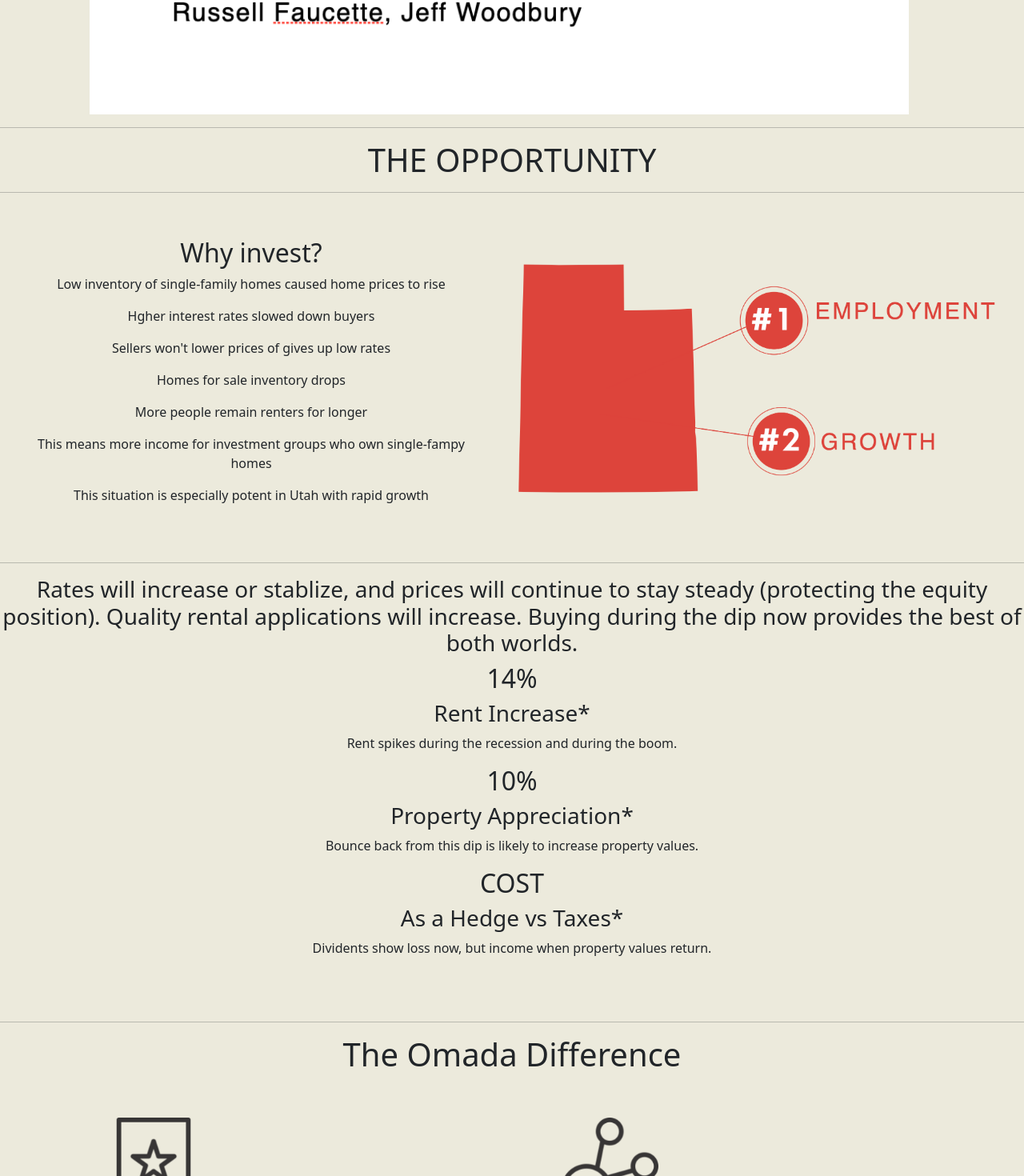
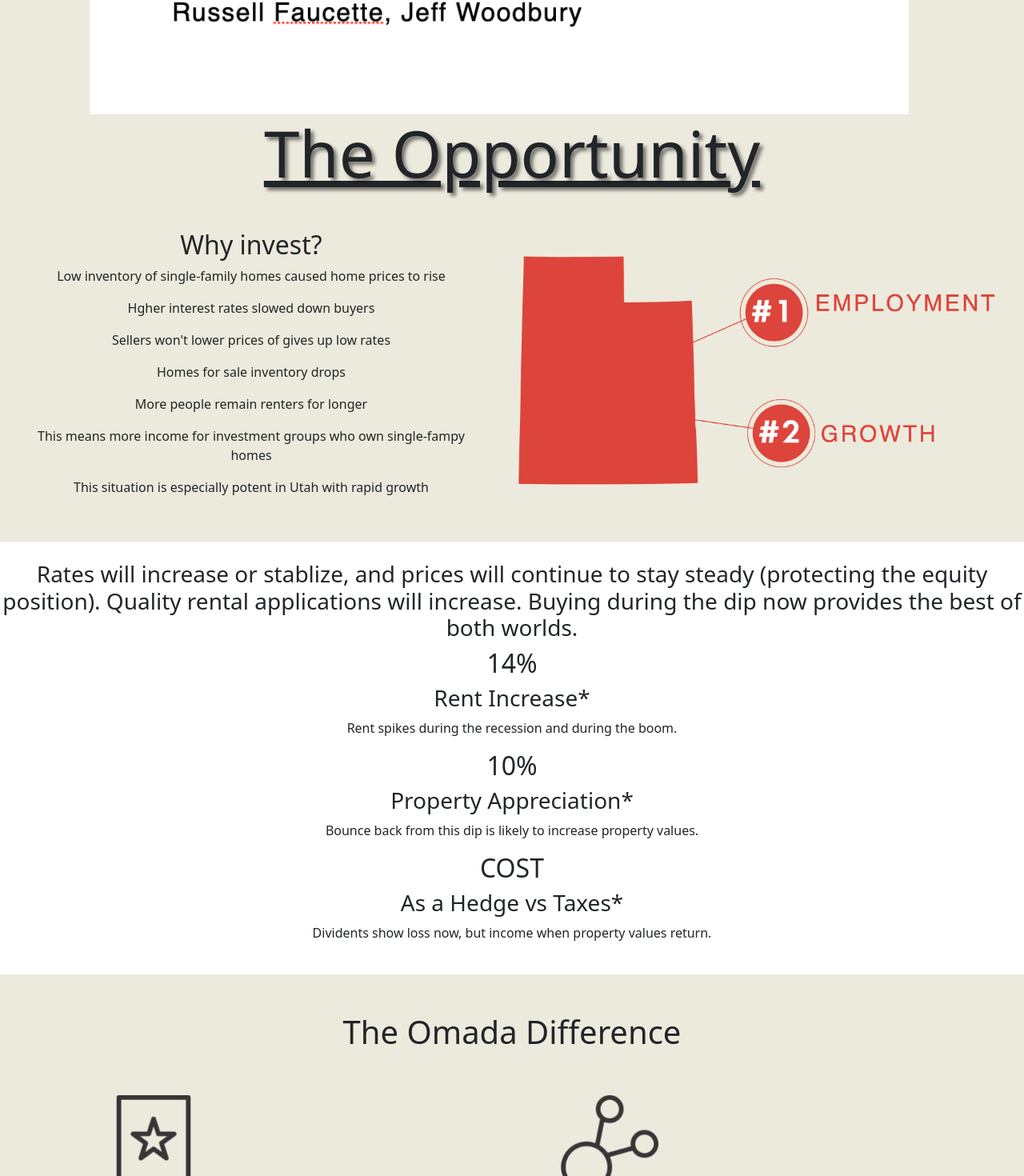
Before and after one commit to evrouge/omada-landing-page, a React (Create React App) app: page / in a window 1280 px wide. Shown: the part 1815-3285 px from the top of the page at 80% size. Built offline with nearby package versions, Linux system fonts and the light colour scheme.

Commit message:
styling looking good

```diff
--- a/src/HeroSection.js
+++ b/src/HeroSection.js
@@ -20,9 +20,9 @@ const HeroSection = () => {
 <br/>
 
       <img src={photo} class="qanda"></img>
-      <hr/>
-      <h1 id="opportunity">THE OPPORTUNITY</h1>
-      <hr/>
+
+      <h1 id="opportunity" class="titlestyle">The Opportunity</h1>
+
       <div className='split-container1'>
         <div className='text'>
           <h2>Why invest?</h2>
@@ -36,33 +36,31 @@ const HeroSection = () => {
 </div>
         <img src={image} alt="utah"></img>
 </div>
-<hr/>
-        <div>
+        <div class="rates"><br/>
           <h3>Rates will increase or stablize, and prices will continue to stay steady (protecting the equity position). Quality rental applications will increase. Buying during the dip now provides the best of both worlds. </h3>
-        </div>
-        <div>
           <h2>14%</h2>
           <h3>Rent Increase*</h3>
           <p>Rent spikes during the recession and during the boom.</p>
-        </div>
-        <div>
+
+
           <h2>10%</h2>
           <h3>Property Appreciation*</h3>
           <p>Bounce back from this dip is likely to increase property values.</p>
-        </div>
-        <div>
+
+
           <h2>COST</h2>
           <h3>As a Hedge vs Taxes*</h3>
-          <p>Dividents show loss now, but income when property values return.</p>
-        </div>
-        <br/><br/><hr/>
+          <p>Dividents show loss now, but income when property values return.</p><br/>
+          </div>
+
+        <br/><br/>
         <h1>The Omada Difference</h1><br/>
         <img src={image2} class='qanda'></img>
-        <br/><br/><hr/><br/>
+        <br/><br/><br/>
         <img src={image3} class="qanda"></img>
-        <hr/>
-      <h1 id="team">THE TEAM</h1>
-      <hr/>
+<div class='teamcolor'>
+      <h1 id="team" class="titlestyle">The Team</h1>
+
       <h2>Experience Makes A Difference</h2>
       <h3>Founded by the leading real estate team in Utah for the last 20 years.</h3>
       <ul>
@@ -74,15 +72,18 @@ const HeroSection = () => {
       <p>Investing with OMADA is simpler, more convenient, and potentially more profitable compared to buying investment property directly. It’s a great option for those who want to invest in real estate but don't have the time, money, or expertise to manage properties on their own.</p>
       <p>Investing in the fund provides diversification and reduces risk as your money is spread across multiple properties. And it's more accessible and affordable than buying an individual investment property.</p>
       <p>Would it make sense to have a passive investment that doesn’t require much time or effort–and where you receive regular payouts based on your percentage of the fund?</p>
-     <hr/>
+</div>
       <img src={image4} class="qanda"></img>
-<hr/>
-      <h1 id="profit">THE PROFIT</h1>
-      <hr/>
+      <div class="rates">
+      <h1 id="profit" class='titlestyle'>The Profit</h1>
+
+
+
+      <p>OMADA invests in real estate for regular people to get a good return on their investment. You invest (buy shares) in OMADA, and they pay you quarterly dividends based on the percentage of the investment that is yours.</p>
       <div className="split-container1">
       <h2>How You Get Paid</h2>
       <div className="text">
-      <p>OMADA invests in real estate for regular people to get a good return on their investment. You invest (buy shares) in OMADA, and they pay you quarterly dividends based on the percentage of the investment that is yours.</p>
+
       <h3>1.</h3>
       <p>Rents collected are paid out on a quarterly basis after expenses.*</p>
       <p>Projected Return: 4 - 6% annually</p>
@@ -95,8 +96,9 @@ const HeroSection = () => {
       <p>Projected Annual Return: 7-10%</p>
       </div>
       </div>
+      </div>
       <br/>
-      <hr/>
+
       <h2>Q & A</h2>
       <img src={image5} className="qanda"></img>
       </div>
--- a/src/styles.css
+++ b/src/styles.css
@@ -129,3 +129,17 @@ text-align: center;
   display: block;
   margin: 0 auto;
 }
+
+.titlestyle {
+  text-shadow: 4px 4px 4px rgba(0, 0, 0, 0.5);
+  text-decoration: underline;
+  font-size: 5rem;
+}
+
+.rates {
+  background-color: white;
+}
+
+.teamcolor {
+  background-color: white;
+}
```
